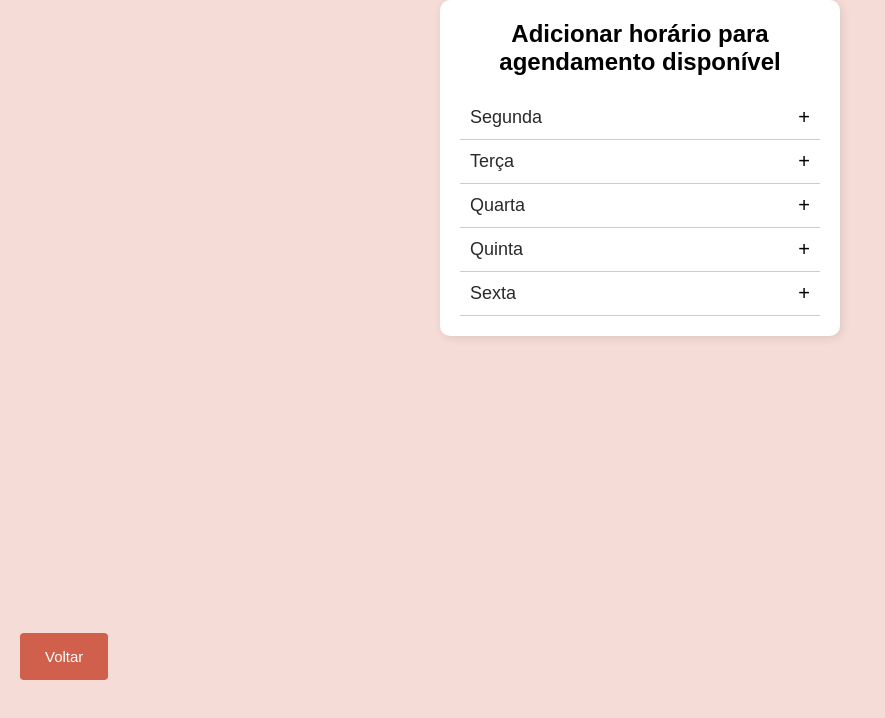
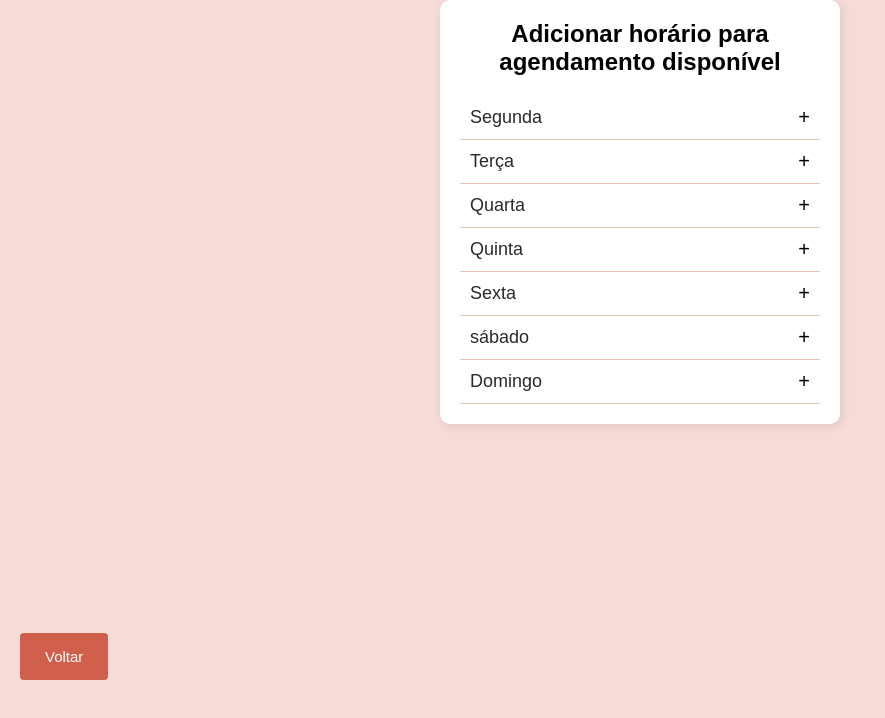
Before and after one commit to Pedroifpi/agendamentos.tela, a plain HTML site: page index.html in a window 1280 px wide. Shown: the whole page, without its empty margins (0-885 px from the left). Drawn offline with Linux system fonts and the light colour scheme.

Commit message:
Update index.html

```diff
--- a/index.html
+++ b/index.html
@@ -14,6 +14,8 @@
         <div class="dia"><span>Quarta</span> <button onclick="adicionarHorario('Quarta')">+</button></div>
         <div class="dia"><span>Quinta</span> <button onclick="adicionarHorario('Quinta')">+</button></div>
         <div class="dia"><span>Sexta</span> <button onclick="adicionarHorario('Sexta')">+</button></div>
+        <div class="dia"><span>sábado</span> <button onclick="adicionarHorario('Sábado')">+</button></div>
+        <div class="dia"><span>Domingo</span> <button onclick="adicionarHorario('Domingo')">+</button></div>
     </div>
     <div class="button">
        <a href="https://pedroifpi.github.io/telamanicure/" class="button-link">Voltar</a>
```
